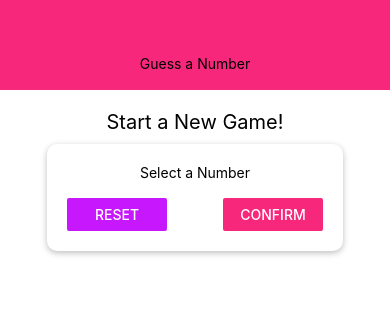
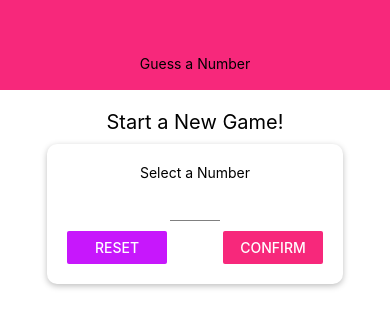
Before and after one commit to YogeshKinekar/guess_number, a React Native app: screen / in a window 390 px wide. Shown: the top 328 px of the page. Built offline with nearby package versions, Linux system fonts and the light colour scheme.

Commit message:
feat: Added configuring textinput

```diff
--- /dev/null
+++ b/components/input.js
@@ -0,0 +1,17 @@
+import React from "react";
+import { TextInput, StyleSheet } from "react-native";
+
+const Input = props => {
+    return <TextInput style={{ ...styles.input, ...props.style }}/>;
+};
+
+const styles = StyleSheet.create({
+input: {
+    height: 30,
+    borderBottomColor: 'grey',
+    borderBottomWidth: 1,
+    marginVertical: 10
+}
+});
+
+export default Input;
--- a/screens/StartGameScreen.js
+++ b/screens/StartGameScreen.js
@@ -2,6 +2,7 @@
 import { View, Text, StyleSheet, TextInput, Button } from "react-native";
 
 import Card from "../components/Card";
+import Input from "../components/input";
 import colors from "./constants/colors";
 
 const StartGameScreen = props => {
@@ -10,13 +11,19 @@
       <Text style={styles.title}>Start a New Game!</Text>
       <Card style={styles.inputContainer}>
         <Text>Select a Number</Text>
-   <TextInput />
+        <Input
+          style={styles.input}
+          blurOnSubmit
+          autoCapitalize='none'
+          autoCorrect={false}
+          keyboardType="numeric"
+          maxLength={2} />
         <View style={styles.buttonContainer}>
           <View style={styles.button}>
-      <Button title="RESET" onPress={() => {}} color={colors.accent}/>
+            <Button title="RESET" onPress={() => { }} color={colors.accent} />
           </View>
           <View style={styles.button}>
-      <Button title="CONFIRM" onPress={() => {}} color={colors.primary}/>
+            <Button title="CONFIRM" onPress={() => { }} color={colors.primary} />
           </View>
         </View>
       </Card>
@@ -25,18 +32,18 @@
 }
 
 const styles = StyleSheet.create({
-    screen :{
+  screen: {
     flex: 1,
     padding: 10,
     alignItems: 'center'
   },
   title: {
-      fontSize:20,
+    fontSize: 20,
     marginVertical: 10
   },
   inputContainer: {
-      width : 300,
-      maxWidth : '80%',
+    width: 300,
+    maxWidth: '80%',
     alignItems: 'center'
   },
   buttonContainer: {
@@ -46,6 +53,10 @@
   },
   button: {
     width: 100
+  },
+  input: {
+    width: 50,
+    textAlign: 'center'
   }
 });
 
```
Lines whose indentation alone changed are shown as unchanged.
